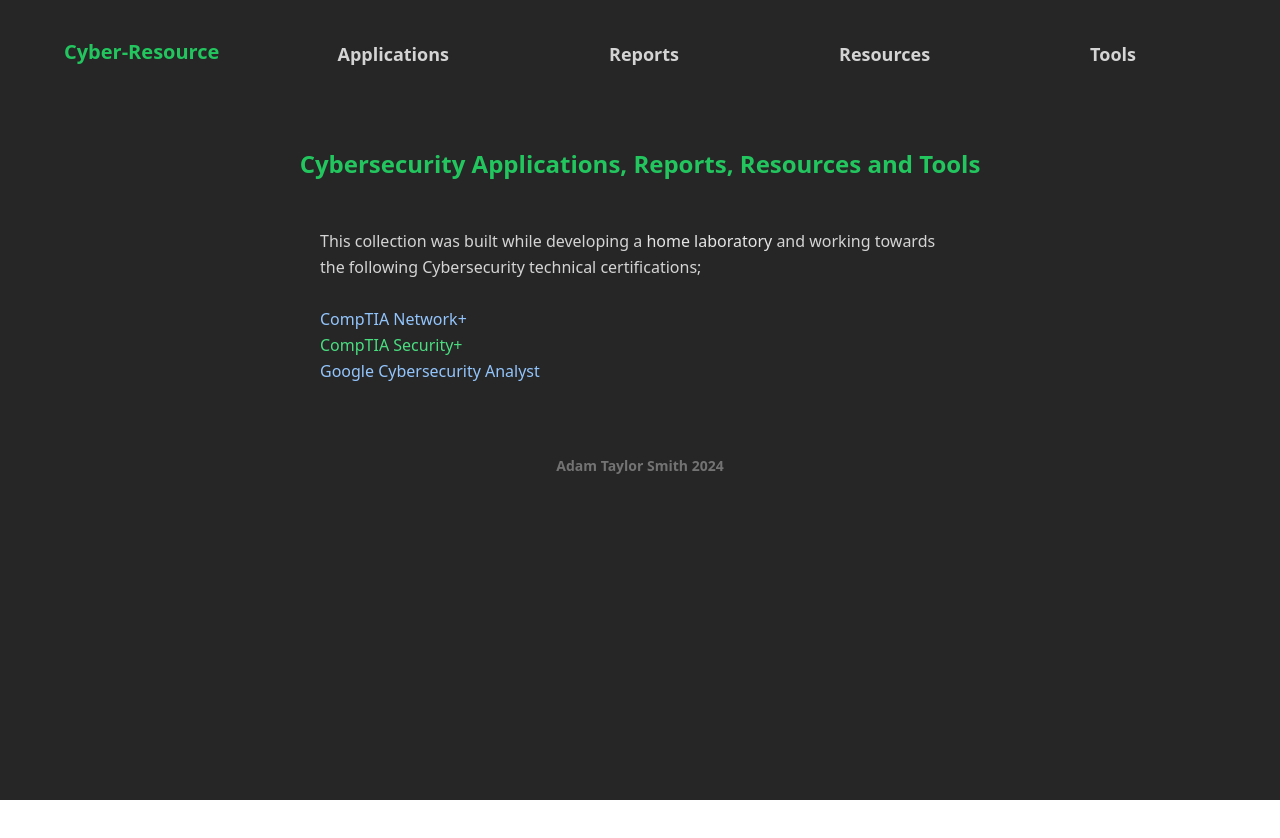
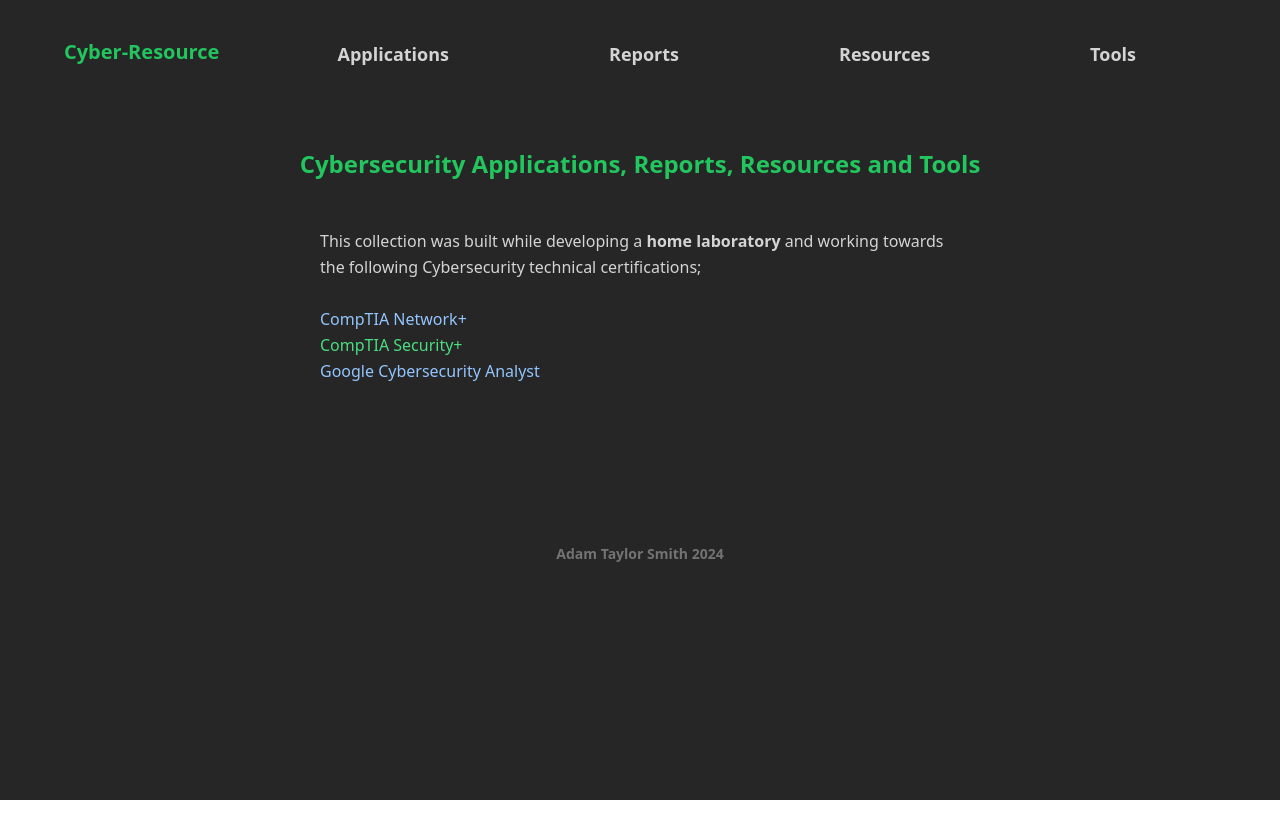
Before and after one commit to adamtaylorsmith/cyber-resource-net, a React (Vite) app: page / in a window 1280 px wide. Built offline with nearby package versions, Linux system fonts and the light colour scheme.

Commit message:
content and linux upgrayedd

```diff
--- a/components/Applcations.jsx
+++ b/components/Applcations.jsx
@@ -5,7 +5,6 @@ import Suricata from '../src/assets/Suricata_Examples_Goog_Cert.pdf'
 import TcpdumpTwo from '../src/assets/Tcpdump_Cmds_for_Junior.pdf'
 import TcpdumpThree from '../src/assets/Tcpdump_DNS_HTTP_Log.pdf'
 import WireLog from '../src/assets/Wireshark_Log.pdf'
-import Linux from '../src/assets/Linux_Reference_Goog_Cert.pdf'
 import SplunkQ from '../src/assets/Query_with_Chronicle_Splunk.pdf'
 
 const Applications = () => {
@@ -51,9 +50,9 @@ const Applications = () => {
       <div className="mx-10 md:mx-14 lg:mx-48 xl:mx-80 pb-3 text-md leading-relaxed">
         <a href="https://jupyter.org/try-jupyter/lab/" target="_blank" rel="noreferrer" className="text-blue-300 hover:text-green-400 ">Jupyter Web-based Notebook Environment</a>
       </div>
-      <div className="mx-10 md:mx-14 lg:mx-48 xl:mx-80 pb-3 text-md leading-relaxed">
+      {/* <div className="mx-10 md:mx-14 lg:mx-48 xl:mx-80 pb-3 text-md leading-relaxed">
         <a href={Linux} target="_blank" rel="noreferrer" className="text-neutral-300 hover:text-green-400 ">Linux Reference Google Cert</a>
-      </div>
+      </div> */}
       <div className="mx-10 md:mx-14 lg:mx-48 xl:mx-80 pb-3 text-md leading-relaxed">
         <a href="https://docs.google.com/document/d/1QVfrtp4QywbvQ5ALupN7-gKNrXI9yrYDv6PyCwWVAYg/template/preview" target="_blank" rel="noreferrer" className="text-blue-300 hover:text-green-400 ">SQL Reference Guide</a>
       </div>
--- a/components/Home.jsx
+++ b/components/Home.jsx
@@ -6,12 +6,12 @@
 const Home = () => {
   return (
     <>
-      <div className=''>
+      <div className='bg-neutral-800 h-full'>
 
         <h1 className="mt-0 mb-12 flex justify-center text-green-500 text-xl md:text-2xl font-bold mx-4">Cybersecurity Applications, Reports, Resources and Tools</h1>
 
-        <div className="mx-8 md:mx-14 lg:mx-48 xl:mx-80 mb-2 text-md text-neutral-300 leading-relaxed">
-          This collection was built while developing a <span className=" text-neutral-200">home laboratory</span> and working towards the following Cybersecurity technical certifications;<br/><br/><span className=" text-blue-300">CompTIA Network+</span><br/><span className=" text-green-400">CompTIA Security+</span><br/><span className=" text-blue-300">Google Cybersecurity Analyst</span>
+        <div className="mx-8 md:mx-14 lg:mx-48 pb-16 lg:pb-24 xl:mx-80 text-md text-neutral-300 leading-relaxed">
+          This collection was built while developing a <span className="font-bold">home laboratory</span> and working towards the following Cybersecurity technical certifications;<br/><br/><span className=" text-blue-300">CompTIA Network+</span><br/><span className=" text-green-400">CompTIA Security+</span><br/><span className=" text-blue-300">Google Cybersecurity Analyst</span>
         </div>
 
       </div>
--- a/components/Resources.jsx
+++ b/components/Resources.jsx
@@ -10,6 +10,8 @@ import Incident from '../src/assets/Applying_NIST_CSF.pdf'
 import PyReference from '../src/assets/Reference_Guide_Python_Concepts.pdf'
 import Glossary from '../src/assets/Google_Cybersecurity_Glossary.pdf'
 import Control from '../src/assets/Control_Categories.pdf'
+import Linux from '../src/assets/Linux_Reference_Goog_Cert.pdf'
+import LinuxCheat from '../src/images/LinuxCheatsheet.png'
 
 const Resources = () => {
   return (
@@ -53,9 +55,15 @@ const Resources = () => {
         <a href="https://staysafeonline.org/resources/" target="_blank" rel="noreferrer" className="text-neutral-300 hover:text-green-400 ">NCA Stay Safe Online</a>
       </div>
       <div className="mx-10 md:mx-14 lg:mx-48 xl:mx-80 pb-3 text-md leading-relaxed">
+        <a href="https://media.defense.gov/2023/Feb/22/2003165170/-1/-1/0/CSI_BEST_PRACTICES_FOR_SECURING_YOUR_HOME_NETWORK.PDF" target="_blank" rel="noreferrer" className="text-neutral-300 hover:text-green-400 ">NSA Best Practices for Securing Your Home Network (.pdf)</a>
+      </div>
+      <div className="mx-10 md:mx-14 lg:mx-48 xl:mx-80 pb-3 text-md leading-relaxed">
         <a href="https://www.isecom.org/OSSTMM.3.pdf" target="_blank" rel="noreferrer" className=" text-blue-300 hover:text-green-400 ">Open Source Security Testing Methodology Manual</a>
       </div>
-      {/* <div className="mx-10 md:mx-14 lg:mx-48 xl:mx-80 pb-3 text-md leading-relaxed">
+      <div className="mx-10 md:mx-14 lg:mx-48 xl:mx-80 pb-3 text-md leading-relaxed">
+        <a href="https://github.com/OWASP/SecurityShepherd" target="_blank" rel="noreferrer" className=" text-blue-300 hover:text-green-400 ">OWASP Security Shepherd - Application Security Training Platform</a>
+      </div>
+      {/*   <div className="mx-10 md:mx-14 lg:mx-48 xl:mx-80 pb-3 text-md leading-relaxed">
         <a href="https://www.sans.org/newsletters/ouch/" target="_blank" rel="noreferrer" className=" text-blue-300 hover:text-green-400 ">OUCH! Security Awareness Newsletter</a>
       </div> */}
       <div className="mx-10 md:mx-14 lg:mx-48 xl:mx-80 pb-3 text-md leading-relaxed">
@@ -72,13 +80,19 @@ const Resources = () => {
       </div>
 
 {/* ***************************************************************************************************************************88 */}
-      <h2 className='mx-10 md:mx-14 lg:mx-48 xl:mx-80 text-md leading-relaxed text-xl font-bold text-green-600 pt-10 pb-5 underline'>Coding and Applications:</h2>
+      <h2 className='mx-10 md:mx-14 lg:mx-48 xl:mx-80 text-md leading-relaxed text-xl font-bold text-green-600 pt-10 pb-5 underline'>Coding and OS:</h2>
 
       <div className="mx-10 md:mx-14 lg:mx-48 xl:mx-80 pb-3 text-md leading-relaxed">
         <a href="https://generatedata.com/" target="_blank" rel="noreferrer" className="text-neutral-300 hover:text-green-400 ">Generate Test Data</a>
       </div>
       <div className="mx-10 md:mx-14 lg:mx-48 xl:mx-80 pb-3 text-md leading-relaxed">
         <a href="https://www.cryptohack.org/" target="_blank" rel="noreferrer" className="text-blue-300 hover:text-green-400 ">Learn Cryptography</a>
+      </div>
+      <div className="mx-10 md:mx-14 lg:mx-48 xl:mx-80 pb-3 text-md leading-relaxed">
+        <a href={LinuxCheat} target="_blank" rel="noreferrer" className="text-blue-300 hover:text-green-400 ">Linux Cheatsheet</a>
+      </div>
+      <div className="mx-10 md:mx-14 lg:mx-48 xl:mx-80 pb-3 text-md leading-relaxed">
+        <a href={Linux} target="_blank" rel="noreferrer" className="text-blue-300 hover:text-green-400 ">Linux Reference Google Cert</a>
       </div>
       <div className="mx-10 md:mx-14 lg:mx-48 xl:mx-80 pb-3 text-md leading-relaxed">
         <a href="https://docs.python.org/3/library/functions.html" target="_blank" rel="noreferrer" className="text-neutral-300 hover:text-green-400 ">Python Built-in Functions</a>
```
Also changed, not shown: src/images/LinuxCheatsheet.png (added).
